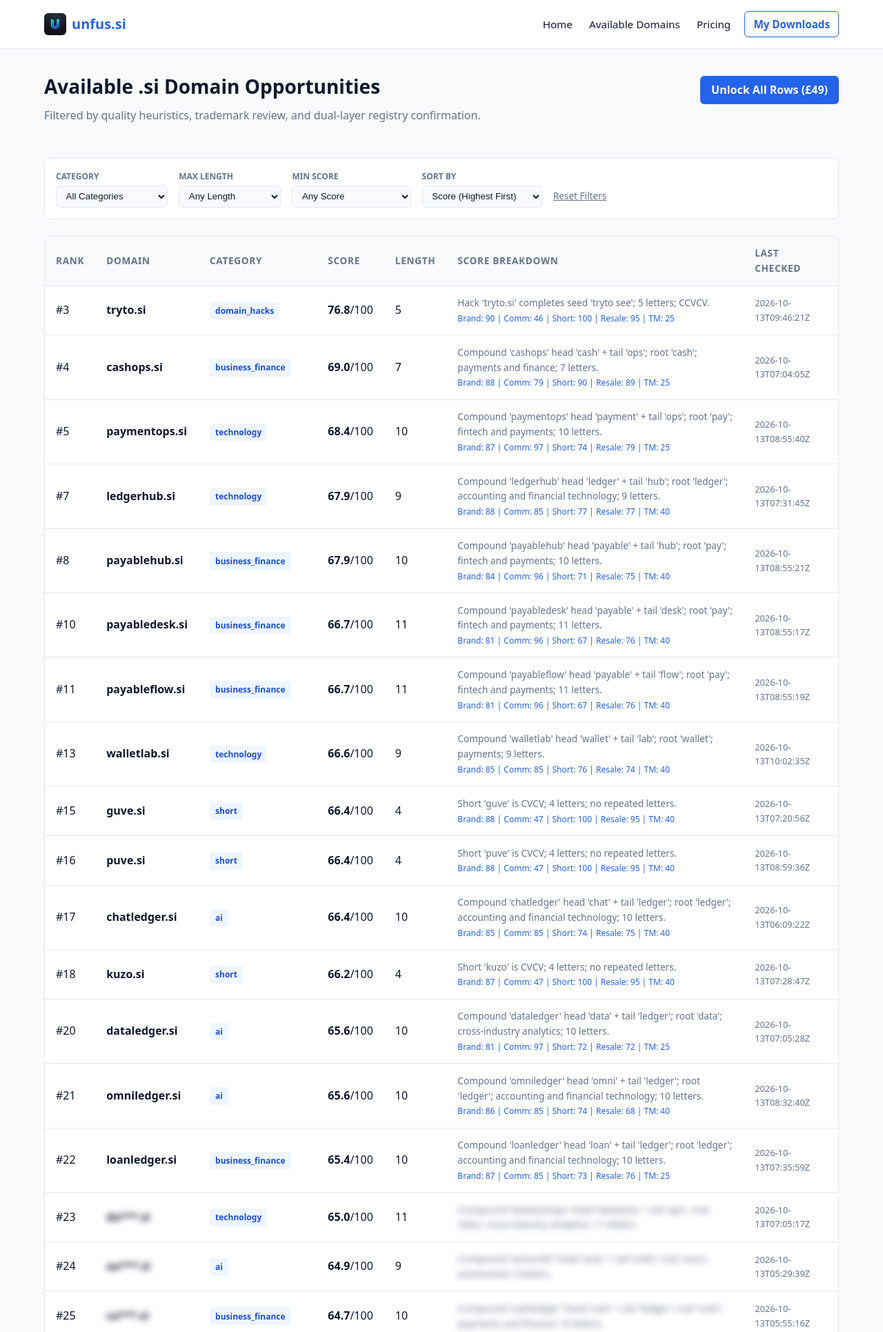
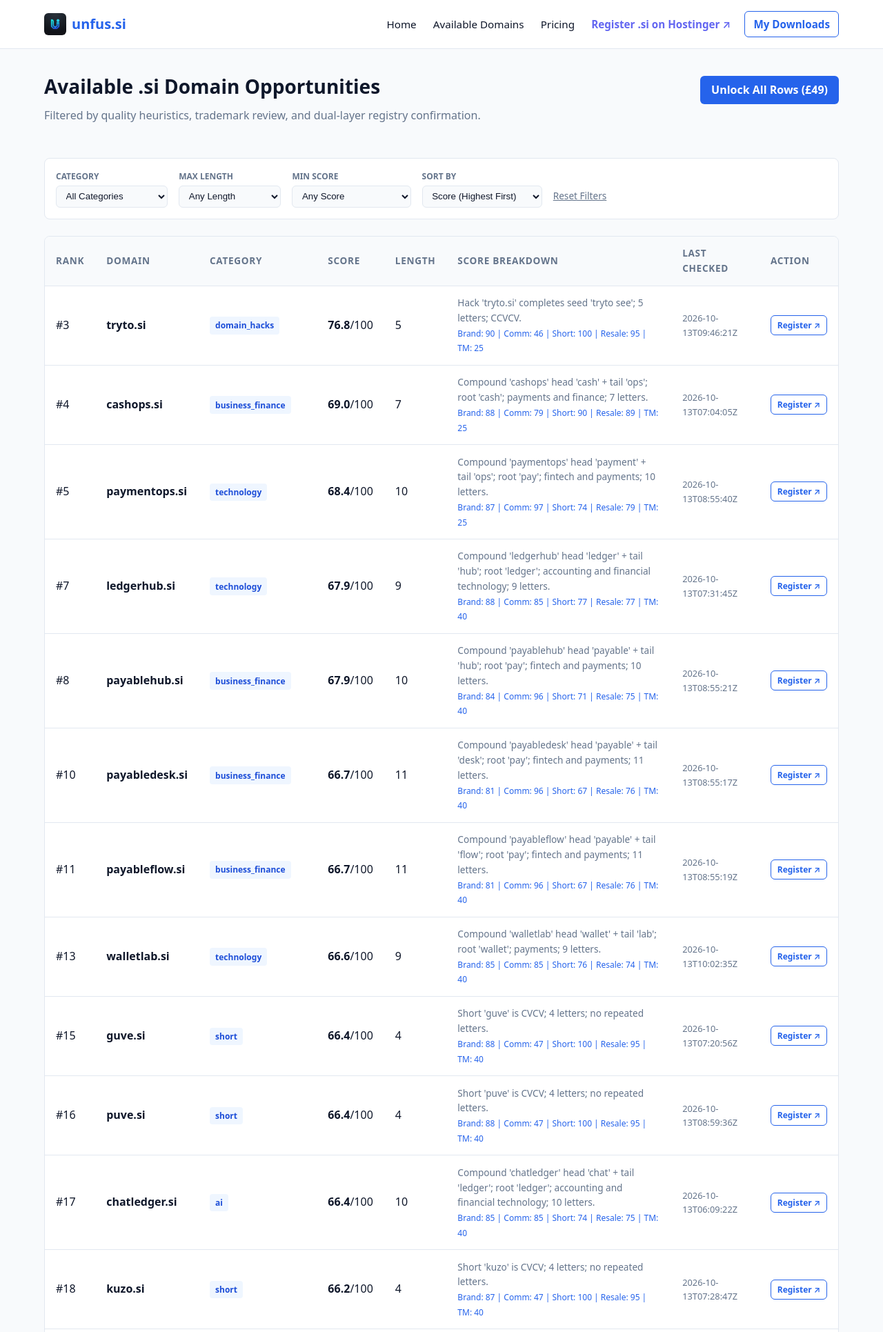
Before and after one commit to clintbailo94/unfus-si, a FastAPI app: page /domains in a window 1280 px wide. Shown: the top 1931 px of the page at 69% size. Run offline with FastAPI, Linux system fonts and the light colour scheme.

Commit message:
feat(monetization): add Hostinger registrar link and domain registration affiliate buttons

```diff
--- a/web/main.py
+++ b/web/main.py
@@ -4,6 +4,7 @@ from __future__ import annotations
 
 import csv
 import io
+import os
 from datetime import datetime, timezone, timedelta
 from pathlib import Path
 from typing import Optional
@@ -31,6 +32,8 @@ TEMPLATES_DIR = BASE_DIR / "templates"
 
 app.mount("/static", StaticFiles(directory=str(STATIC_DIR)), name="static")
 templates = Jinja2Templates(directory=str(TEMPLATES_DIR))
+HOSTINGER_AFFILIATE_URL = os.getenv("HOSTINGER_AFFILIATE_URL", "https://www.hostinger.com/domain-name-search?ref=unfus_si").strip()
+templates.env.globals["hostinger_affiliate_url"] = HOSTINGER_AFFILIATE_URL
 
 # Ensure database tables exist immediately on import
 init_db()
--- a/web/templates/base.html
+++ b/web/templates/base.html
@@ -17,6 +17,7 @@
         <a href="/">Home</a>
         <a href="/domains">Available Domains</a>
         <a href="/pricing">Pricing</a>
+        <a href="{{ hostinger_affiliate_url }}" target="_blank" rel="noopener noreferrer" style="color: #6366f1; font-weight: 600;">Register .si on Hostinger &nearr;</a>
         <a href="/account" class="btn btn-outline" style="padding: 0.35rem 0.75rem; margin-left: 1rem;">My Downloads</a>
       </nav>
     </div>
--- a/web/templates/home.html
+++ b/web/templates/home.html
@@ -113,6 +113,7 @@
           <th>Length</th>
           <th>Score Breakdown & Rationale</th>
           <th>Last Checked</th>
+          <th>Action</th>
         </tr>
       </thead>
       <tbody>
@@ -125,6 +126,11 @@
           <td>{{ row.domain|length - 3 }}</td>
           <td style="font-size: 0.85rem; color: var(--text-muted);">{{ row.rationale }}</td>
           <td style="font-size: 0.8rem; color: var(--text-muted);">{{ row.rdap_timestamp or row.whois_timestamp }}</td>
+          <td>
+            <a href="https://www.hostinger.com/domain-name-search?domain={{ row.domain }}&ref=unfus_si" target="_blank" rel="noopener noreferrer" class="btn btn-outline" style="padding: 0.25rem 0.55rem; font-size: 0.75rem; white-space: nowrap;">
+              Register &nearr;
+            </a>
+          </td>
         </tr>
         {% endfor %}
       </tbody>
--- a/web/templates/list.html
+++ b/web/templates/list.html
@@ -73,6 +73,7 @@
         <th>Length</th>
         <th>Score Breakdown</th>
         <th>Last Checked</th>
+        <th>Action</th>
       </tr>
     </thead>
     <tbody>
@@ -86,6 +87,7 @@
           <td>{{ item.length }}</td>
           <td class="blur-cell" style="font-size: 0.85rem; color: var(--text-muted);">{{ item.rationale }}</td>
           <td style="font-size: 0.8rem; color: var(--text-muted);">{{ item.checked_time }}</td>
+          <td><span style="font-size: 0.75rem; color: var(--text-muted);">Locked</span></td>
         </tr>
         {% else %}
         <tr>
@@ -102,6 +104,11 @@
             </span>
           </td>
           <td style="font-size: 0.8rem; color: var(--text-muted);">{{ item.checked_time }}</td>
+          <td>
+            <a href="https://www.hostinger.com/domain-name-search?domain={{ item.domain }}&ref=unfus_si" target="_blank" rel="noopener noreferrer" class="btn btn-outline" style="padding: 0.25rem 0.55rem; font-size: 0.75rem; white-space: nowrap;">
+              Register &nearr;
+            </a>
+          </td>
         </tr>
         {% endif %}
       {% endfor %}
```
